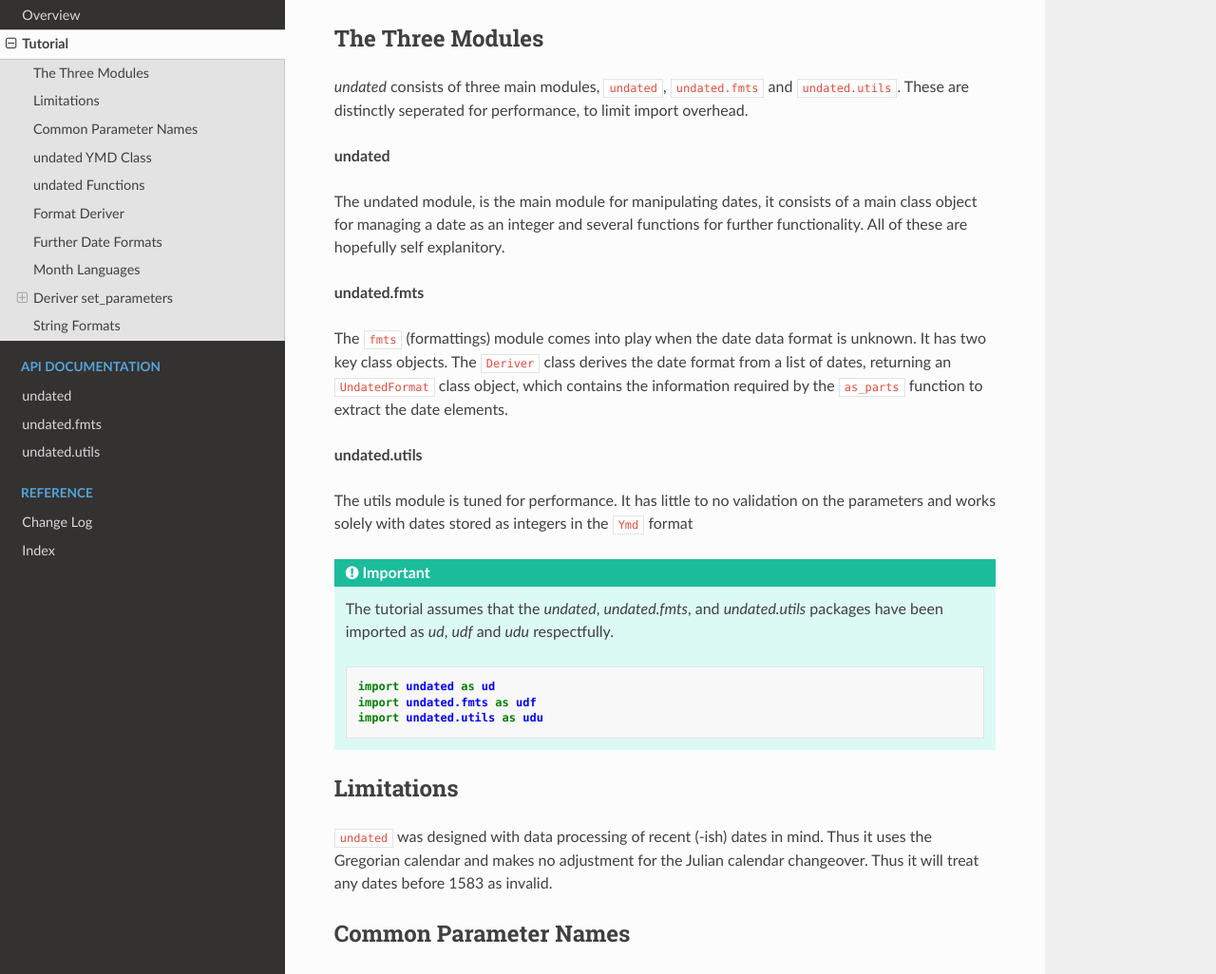
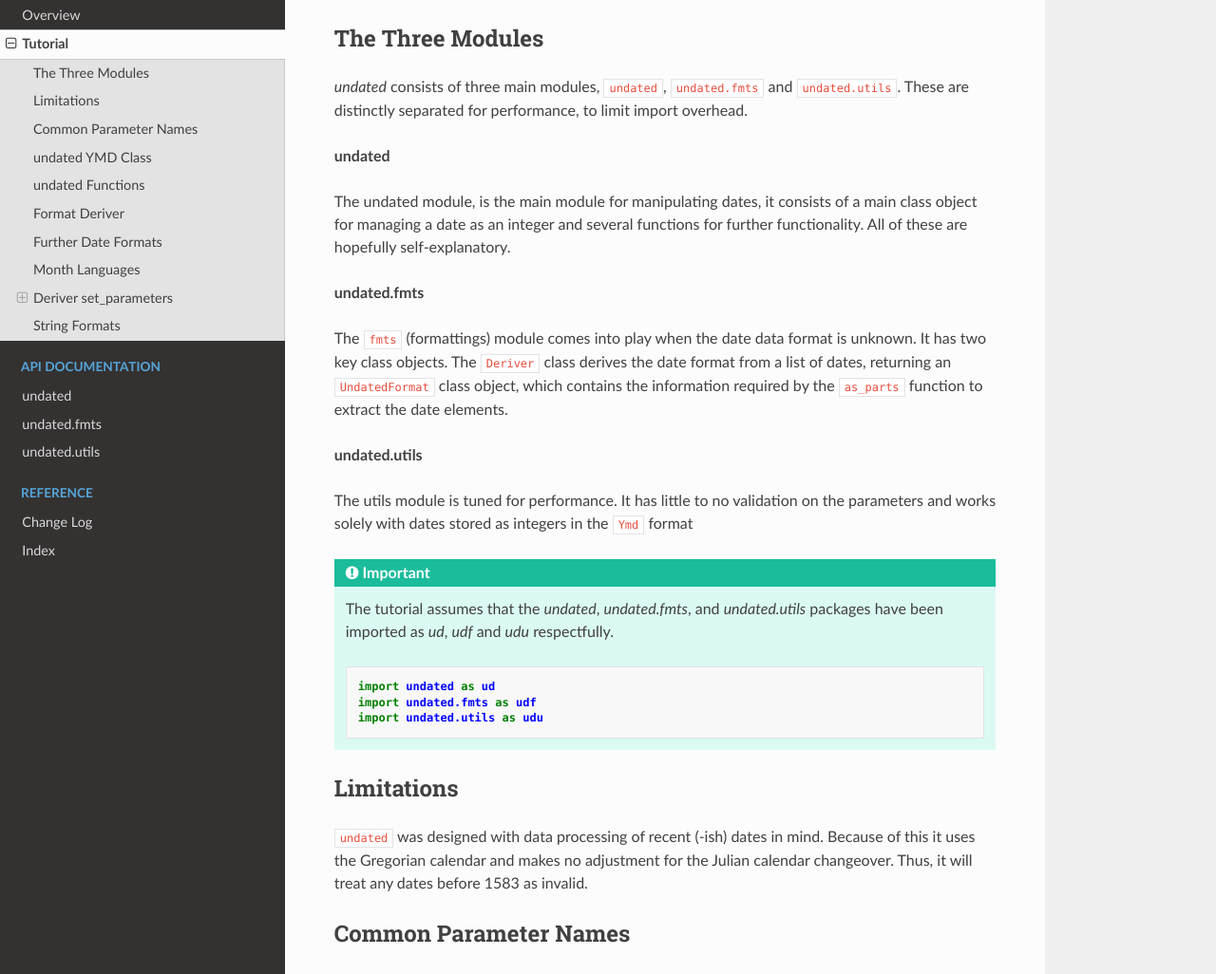
Before and after one commit to rikfair/undated, a Sphinx documentation site: the page built from docs/tutorial.rst, in a window 1280 px wide and 1400 px high. Shown: the part 136-1162 px from the top of the window at 95% size. Built offline with Sphinx 7.4.7 and the Read the Docs theme 2.0.0, drawn with Linux system fonts in a browser that asks for light colours; some of the changed text lies outside the part shown.

Commit message:
Prep for release 1.0.5

```diff
--- a/docs/tutorial.rst
+++ b/docs/tutorial.rst
@@ -5,12 +5,12 @@ The Three Modules
 -----------------
 
 *undated* consists of three main modules, ``undated``, ``undated.fmts`` and ``undated.utils``.
-These are distinctly seperated for performance, to limit import overhead.
+These are distinctly separated for performance, to limit import overhead.
 
 **undated**
 
 The undated module, is the main module for manipulating dates, it consists of a main class object for managing a date as an integer
-and several functions for further functionality. All of these are hopefully self explanitory.
+and several functions for further functionality. All of these are hopefully self-explanatory.
 
 **undated.fmts**
 
@@ -36,8 +36,8 @@ and works solely with dates stored as integers in the ``Ymd`` format
 Limitations
 -----------
 
-``undated`` was designed with data processing of recent (-ish) dates in mind. Thus it uses the Gregorian calendar
-and makes no adjustment for the Julian calendar changeover. Thus it will treat any dates before 1583 as invalid.
+``undated`` was designed with data processing of recent (-ish) dates in mind. Because of this it uses the Gregorian calendar
+and makes no adjustment for the Julian calendar changeover. Thus, it will treat any dates before 1583 as invalid.
 
 Common Parameter Names
 ----------------------
@@ -291,12 +291,12 @@ Hints
 Hints help the ``Deriver``, especially when there are fewer dates to use to derive the format.
 Current hints are:
 
-- ``udf.Y2`` the year is two digits
+- ``udf.Y2`` the year is two-digits
 - ``udf.YFIRST`` the year is in the first position
 - ``udf.YLAST`` the year is in the last position
 - ``udf.YM`` the date only includes the year and month
 
-The following code applies the hints for two digit years, and the year in the last position.
+The following code applies the hints for two-digit years, and the year in the last position.
 
 .. code-block:: python3
 
@@ -339,7 +339,7 @@ In the above case, the format would not be derivable without specifying the lang
 The language parameter above is ``EN1``. The ``EN`` refers to the language,
 other valid options are ``DE`` German, ``ES`` Spanish and ``FR`` French.
 The ``1`` indicates that we are using the abbreviated months, ``2`` being for full month names.
-For example ``ES2`` would be full Spanish month names, ``FR1`` would be abbreviated French months.
+For example, ``ES2`` would be full Spanish month names, ``FR1`` would be abbreviated French months.
 
 Time Separator
 ^^^^^^^^^^^^^^
@@ -367,11 +367,11 @@ gives the result
 YY Pivot
 ^^^^^^^^
 
-The ``udf.YY_PIVOT`` property is used to determine how the century is applied to two digit years.
-By default the ``undated`` pivot year is the current year minus 80.
+The ``udf.YY_PIVOT`` property is used to determine how the century is applied to two-digit years.
+By default, the ``undated`` pivot year is the current year minus 80.
 The default Excel pivot year is set as 40.
-The value should be a four digit year. ``1940`` would mean any two digit year 40 or over would be given the century ``19``.
-Any two digit year ``39`` and under will be given the century ``20``.
+The value should be a four-digit year. ``1940`` would mean any two-digit year 40 or over would be given the century ``19``.
+Any two-digit year ``39`` and under will be given the century ``20``.
 
 .. code-block:: python3
 
@@ -400,11 +400,11 @@ gives the result
 String Formats
 --------------
 
-The ``UndatedFormat`` object is not designed to be created manually. So, if the date format is simple and known, string based formats can be used.
+The ``UndatedFormat`` object is not designed to be created manually. So, if the date format is simple and known, string-based formats can be used.
 These use the letters ``YyMmd`` along with the ``-`` character to indicate a separator.
 
-- **Y**: 4 digit year
-- **y**: 2 digit year
+- **Y**: 4-digit year
+- **y**: 2-digit year
 - **M**: the month as a string
 - **m**: the month as an integer
 - **d**: the day as an integer
```
Also changed, not shown: other parts of docs/tutorial.rst (+4 -4 lines), README.rst (+13 -0 lines).
